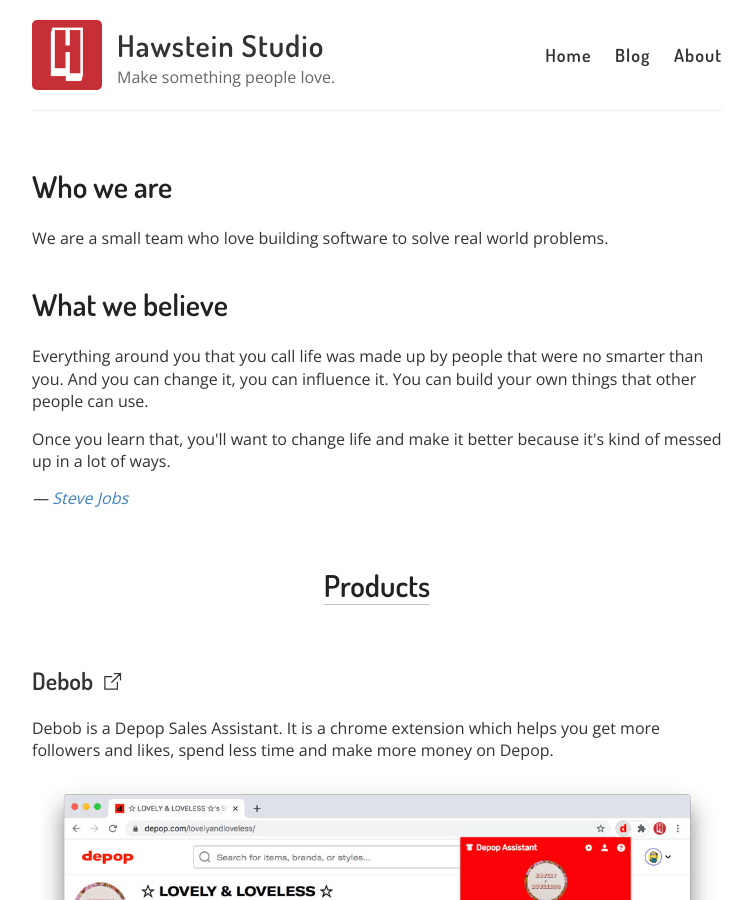
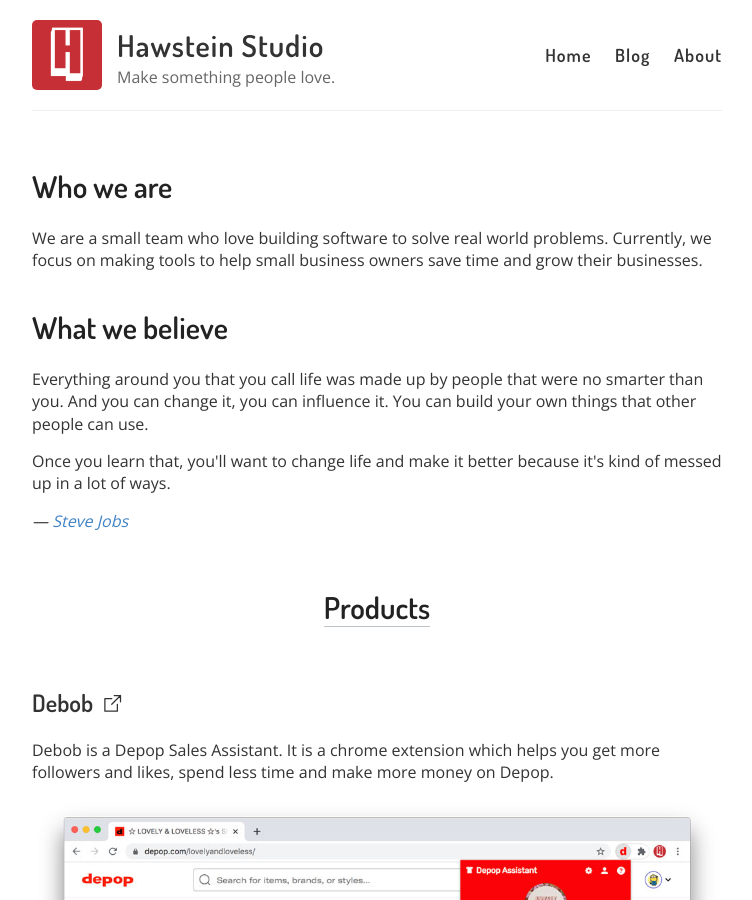
Before and after one commit to HawsteinStudio/hawsteinstudio.github.io, a Jekyll site: the page built from index.html, in a window 1280 px wide and 900 px high. Shown: the whole window, without its empty margins (263-1015 px from the left). Built offline with Jekyll 4.4.1, drawn with Linux system fonts in a browser that asks for light colours; nearby versions of some CDN libraries.

Commit message:
update homepage

```diff
--- a/index.html
+++ b/index.html
@@ -5,7 +5,7 @@
 <div>
   <h1>Who we are</h1>
   <p>
-    We are a small team who love building software to solve real world problems.
+    We are a small team who love building software to solve real world problems. Currently, we focus on making tools to help small business owners save time and grow their businesses.
   </p>
 
   <h1>What we believe</h1>
```
